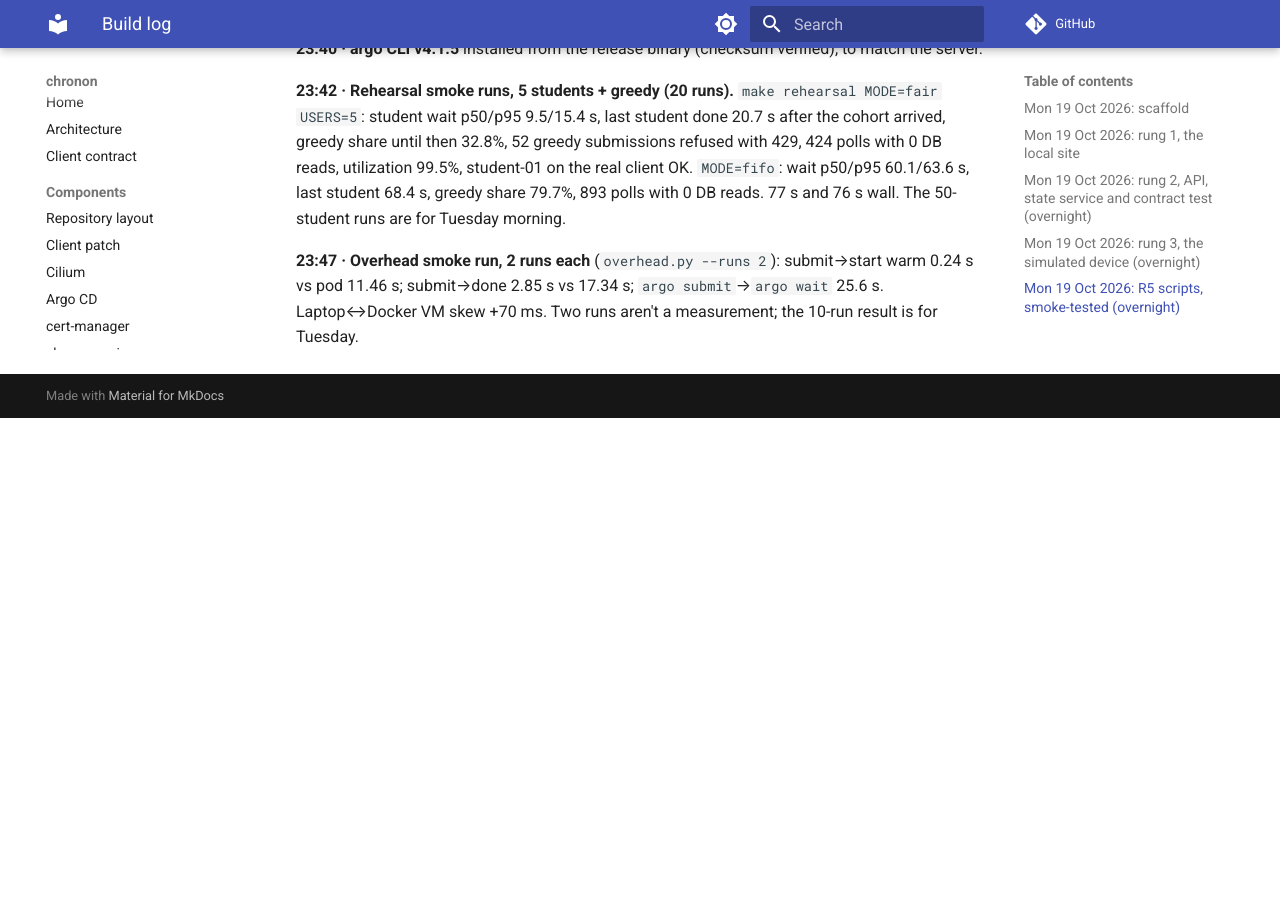
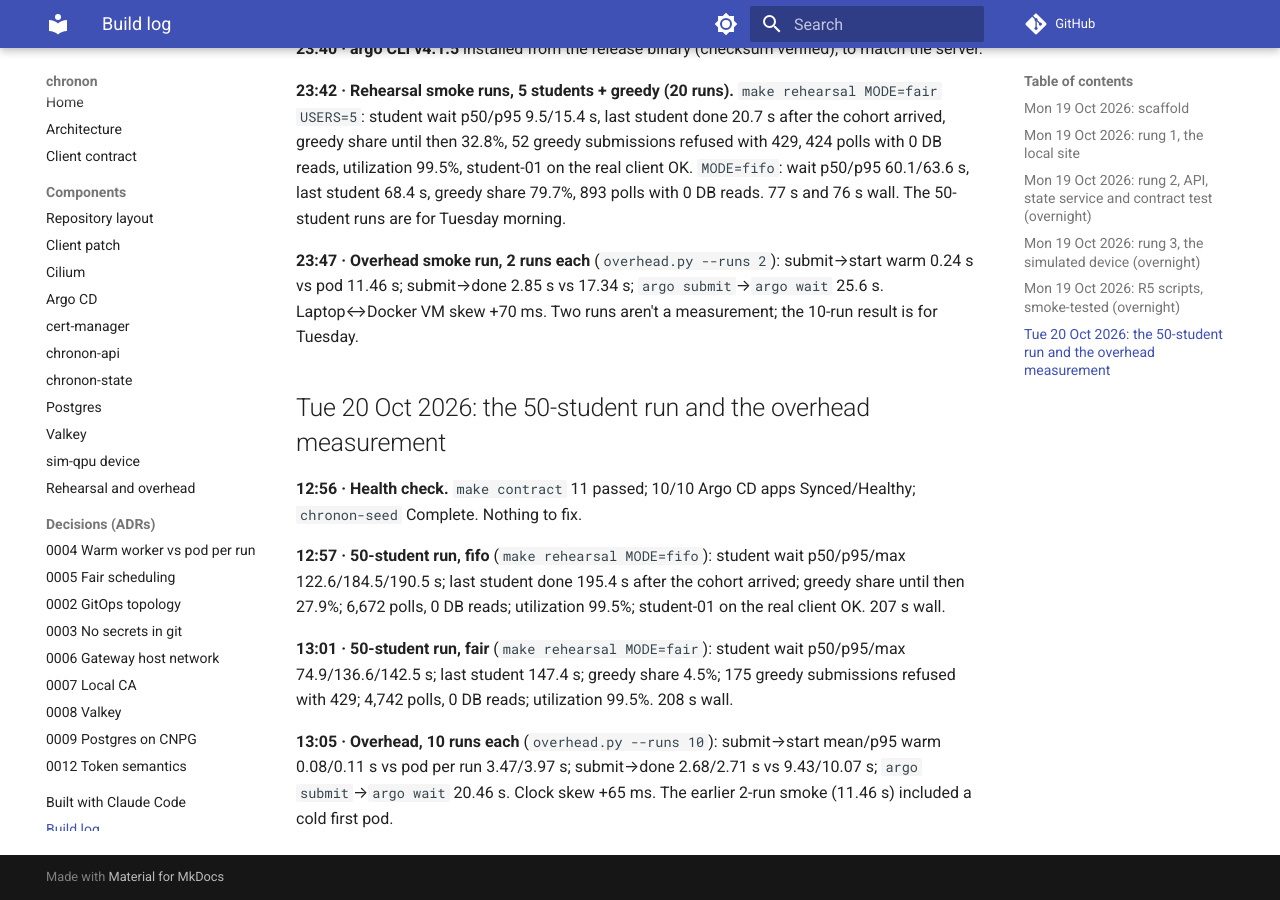
Before and after one commit to 0relDanilov/chronon, an MkDocs documentation site: the page built from docs/build-log.md, in a window 1280 px wide and 900 px high, scrolled down 4901 px. Built offline with MkDocs 1.6.1 and Material for MkDocs 9.7.7, drawn with Linux system fonts in a browser that asks for light colours; comment, search, counter and statistics services are not loaded; before the commit the page ends 5319 px from its top, so only the background shows below that.

Commit message:
50-student rehearsal and overhead numbers; expired-token notebook cell; honesty pass
- ADR-0004/0005, rehearsal.md, build log: 50-student fifo/fair runs and the
  10-run warm-vs-pod overhead measurement
- notebook: cell 5 shows the client printing the readable 401 when a
  token's window has closed; re-executed end to end
- README/architecture: the ARC backend is planned, not built; one site
  exists; CI pushes docs to gh-pages but Pages isn't enabled

Co-Authored-By: Claude Opus 5.5 <noreply@anthropic.com>

```diff
--- a/docs/adr/0004-warm-worker-vs-pod-per-run.md
+++ b/docs/adr/0004-warm-worker-vs-pod-per-run.md
@@ -35,4 +35,7 @@ cost is amortized over minutes (the Stark-map backend).
 |---|---|---|
 | Warm worker, one default `t1` run, submit to SUCCESS seen by the client | 3.6 s wall (2.08 s device + 0.7 s reconfigure and reset + 1 s poll granularity) | `qc.run("t1", {"qubit": 0})` at 23:23 |
 | Smoke (2 runs each, not a measurement): submit→start · submit→done | warm 0.24 s · 2.85 s; pod per run 11.46 s · 17.34 s (clock skew +70 ms) | `overhead.py --runs 2`, Mon 23:47 |
-| Pod per run vs warm worker: mean and p95, 10 runs each | *to be measured Tuesday* | `uv run --extra dev python scripts/rehearsal/overhead.py --runs 10` |
+| **10 runs each**: submit→start mean / p95 | warm 0.08 / 0.11 s; pod per run 3.47 / 3.97 s | `uv run --extra dev python scripts/rehearsal/overhead.py --runs 10`, Tue 20 Oct 13:05 |
+| 10 runs each: submit→done mean / p95 | warm 2.68 / 2.71 s; pod per run 9.43 / 10.07 s (≈3.5×) | same |
+| 10 runs: `argo submit`→`argo wait` wall (incl. Argo bookkeeping) | 20.46 / 20.76 s | same |
+| Laptop↔Docker VM clock skew (not subtracted) | +65 ms | same |
--- a/docs/adr/0005-fair-scheduling.md
+++ b/docs/adr/0005-fair-scheduling.md
@@ -36,6 +36,9 @@ keys of a backend would need one hash tag, `{sim-qpu}`, to stay on one shard.
 - Switching modes strands nothing: pop drains the other mode's structures
   too.
 - The cap applies only to queued runs, not to the one running.
+- Fair doesn't make one device faster: 50 runs of ≈2.8 s are ≈140 s of
+  device time under either policy. It removes the greedy user's head start
+  (20 runs ≈ 56 s) from everyone else's wait and bounds its queue.
 
 ## Measured numbers
 
@@ -43,4 +46,8 @@ keys of a backend would need one hash tag, `{sim-qpu}`, to stay on one shard.
 |---|---|---|
 | Order, 20 greedy queued then 5 users × 1 (unit test, real Lua) | fair: all 5 within the first 6 pops; fifo: after all 20 | `pytest tests/unit/test_queue.py` |
 | Smoke rehearsal, 5 students + greedy (20 runs): student wait p50/p95; greedy share until last student | fifo 60.1/63.6 s, 79.7%; fair 9.5/15.4 s, 32.8% | `make rehearsal MODE=fifo USERS=5` / `MODE=fair`, Mon 23:42 |
-| Rehearsal, 50 students | *Tuesday* | `make rehearsal MODE=fifo` / `MODE=fair` |
+| **50-student run**, + greedy (20 runs): student wait p50 / p95 | fifo 122.6 / 184.5 s; fair 74.9 / 136.6 s | `make rehearsal MODE=fifo` / `MODE=fair`, Tue 20 Oct 12:57 / 13:01 |
+| 50-student run: greedy share of device time until the last student finished | fifo 27.9%; fair 4.5% | same |
+| 50-student run: last student done after the cohort arrived | fifo 195.4 s; fair 147.4 s | same |
+| 50-student run: polls served · DB reads while polling | fifo 6,672 · 0; fair 4,742 · 0 | same |
+| 50-student run: greedy submissions refused (429) | fifo 0; fair 175 | same |
--- a/docs/architecture.md
+++ b/docs/architecture.md
@@ -1,6 +1,6 @@
 # Architecture
 
-**Status:** rungs 1–3 exist: the local site (kind, Cilium, Argo CD, cert-manager, CNPG, Valkey, Argo Workflows, the Gateway) and the task and state services, which pass the contract test with the real client, and the simulated sim-qpu device with its fifo/fair queue. Each component below gets
+**Status:** rungs 1–3 exist: the local site (kind, Cilium, Argo CD, cert-manager, CNPG, Valkey, Argo Workflows, the Gateway) and the task and state services, which pass the contract test with the real client, and the simulated sim-qpu device with its fifo/fair queue. Only one site (`local`) exists, and the ARC backend is planned, not built. Each component below gets
 its own page under *Components* once it's built; until then it's listed as
 *planned*.
 
@@ -10,7 +10,7 @@ its own page under *Components* once it's built; until then it's listed as
 |---|---|---|
 | `src/chronon/auth.py` | RS256 provider-token verification: signature, window, roles, projects | exists |
 | `src/chronon/contract.py` | Pydantic models mirroring the client (datasets, task status) | exists |
-| `src/chronon/api/app.py` | task API: `/task/{backend}/{workflow}`, `/task/{backend}/{id}`, `DELETE`, `/metrics` | exists (inline `echo`; device queue in rung 3) |
+| `src/chronon/api/app.py` | task API: `/task/{backend}/{workflow}`, `/task/{backend}/{id}`, `DELETE`, `/metrics` | exists (inline `echo`; `t1` and `calibrate` through the device queue) |
 | `src/chronon/state/app.py` | state service: `/{backend}/state/`, `/{backend}/state/{id}`, `/children`, `/{backend}/timeseries/` | exists |
 | `src/chronon/queue.py` | Valkey queue, fifo and per-user fair modes | exists |
 | `src/chronon/db.py`, `alembic/` | SQLAlchemy models for tasks and datasets; Alembic | exists |
@@ -25,8 +25,8 @@ its own page under *Components* once it's built; until then it's listed as
 | `scripts/bootstrap/local.sh` | the substrate: kind, Gateway API CRDs, Cilium, images, Argo CD, root app | exists |
 | `scripts/mint_tokens.py` | demo tokens via the client's TokenGenerator | exists |
 | `scripts/connect.py` | `connect(backend)`: the patched client in one call | exists |
-| `scripts/rehearsal/` | the workshop rehearsal and overhead measurement | exists (smoke-tested with 5 users) |
-| `notebooks/demo.ipynb` | the demo: connect, summary, t1 with fit, calibrations and trend | exists |
+| `scripts/rehearsal/` | the workshop rehearsal and overhead measurement | exists (50-student runs in both modes and a 10-run overhead measurement done) |
+| `notebooks/demo.ipynb` | the demo: connect, summary, t1 with fit, calibrations and trend, an expired token's 401 | exists |
 | `docker/Dockerfile` | images: `base` (exists) and `arc` (planned) targets | partly |
 | `clusters/local/` | the local site: kind bootstrap, Argo CD apps, values, overlays | exists |
 | `platform/` | shared components: cilium, cert-manager, pki, cnpg, postgres, valkey, argo-workflows, gateway | exists |
@@ -34,4 +34,4 @@ its own page under *Components* once it's built; until then it's listed as
 | `backends/arc/` | the Stark-map backend | planned |
 | `services/k8s/base/` | API and state Deployments, Services, HTTPRoutes, provider keys, seed hook | exists |
 | `docs/` | this site (MkDocs Material) | exists |
-| `.github/workflows/ci.yml` | gates, images, docs deploy | exists |
+| `.github/workflows/ci.yml` | gates; `base` image to GHCR; docs built and pushed to the `gh-pages` branch (GitHub Pages isn't enabled, so the site isn't published) | exists |
--- a/docs/build-log.md
+++ b/docs/build-log.md
@@ -249,3 +249,23 @@ reads. 77 s and 76 s wall. The 50-student runs are for Tuesday morning.
 submit→start warm 0.24 s vs pod 11.46 s; submit→done 2.85 s vs 17.34 s;
 `argo submit`→`argo wait` 25.6 s. Laptop↔Docker VM skew +70 ms. Two runs
 aren't a measurement; the 10-run result is for Tuesday.
+
+## Tue 20 Oct 2026: the 50-student run and the overhead measurement
+
+**12:56 · Health check.** `make contract` 11 passed; 10/10 Argo CD apps
+Synced/Healthy; `chronon-seed` Complete. Nothing to fix.
+
+**12:57 · 50-student run, fifo** (`make rehearsal MODE=fifo`): student wait
+p50/p95/max 122.6/184.5/190.5 s; last student done 195.4 s after the cohort
+arrived; greedy share until then 27.9%; 6,672 polls, 0 DB reads; utilization
+99.5%; student-01 on the real client OK. 207 s wall.
+
+**13:01 · 50-student run, fair** (`make rehearsal MODE=fair`): student wait
+p50/p95/max 74.9/136.6/142.5 s; last student 147.4 s; greedy share 4.5%; 175
+greedy submissions refused with 429; 4,742 polls, 0 DB reads; utilization
+99.5%. 208 s wall.
+
+**13:05 · Overhead, 10 runs each** (`overhead.py --runs 10`): submit→start
+mean/p95 warm 0.08/0.11 s vs pod per run 3.47/3.97 s; submit→done 2.68/2.71 s
+vs 9.43/10.07 s; `argo submit`→`argo wait` 20.46 s. Clock skew +65 ms. The
+earlier 2-run smoke (11.46 s) included a cold first pod.
--- a/docs/components/rehearsal.md
+++ b/docs/components/rehearsal.md
@@ -34,7 +34,29 @@ the real client's result; the rejection's detail. Output goes to
 timeline of who held the device, plus the wait CDF; both modes once both have
 run).
 
-## Smoke run (5 students, not the 50-student result)
+## 50-student run (Tue 20 Oct, 12:57 and 13:01)
+
+50 students + `greedy-01` (20 runs), simulated device, `make rehearsal
+MODE=fifo` then `MODE=fair`.
+
+| | fifo | fair |
+|---|---|---|
+| student wait p50 / p95 / max | 122.6 / 184.5 / 190.5 s | 74.9 / 136.6 / 142.5 s |
+| total as a student sees it p50 / p95 | 127.0 / 188.9 s | 78.8 / 141.1 s |
+| last student done after the cohort arrived | 195.4 s | 147.4 s |
+| greedy share of device time until the last student | 27.9% | 4.5% |
+| greedy submissions refused (429) | 0 | 175 |
+| polls served · DB reads while polling | 6,672 · 0 | 4,742 · 0 |
+| device utilization | 99.5% | 99.5% |
+| student-01 on the real client | OK | OK |
+
+What it means: one device serves ≈2.8 s per run, so 50 runs are ≈140 s of
+device time under either policy. Fair removes the greedy user's 20-run
+(≈56 s) head start from everyone's wait and caps its queue at 5. For a
+300-person workshop on one device, ≈14 minutes of device time is the floor
+under any policy: scheduling decides who waits, capacity decides how long.
+
+## Smoke run (5 students, earlier check)
 
 | | fifo | fair |
 |---|---|---|
@@ -53,9 +75,19 @@ Both paths run identical device code (reconfigure → T1 → reset), one run at
 time on an idle device. *Start* is when the device code begins: the warm
 task's `started_at`, or the pod's first log line `CHRONON_START`, printed
 before any import, so image start and Python imports count as pod overhead.
-The script prints the laptop↔Docker VM clock skew (+70 ms in the smoke run).
+The script prints the laptop↔Docker VM clock skew (+65 ms in the 10-run measurement).
 
-Smoke run, **2 runs each** (not a measurement):
+**10 runs each** (Tue 20 Oct 13:05, `overhead.py --runs 10`):
+
+| | submit → start mean / p95 | submit → done mean / p95 |
+|---|---|---|
+| warm worker | 0.08 / 0.11 s | 2.68 / 2.71 s |
+| pod per run | 3.47 / 3.97 s | 9.43 / 10.07 s |
+
+Clock skew +65 ms. A pod per run adds ≈3.4 s before the device code starts,
+plus ≈3 s of imports inside the pod: ≈3.5× the warm worker end to end.
+
+Earlier smoke run, **2 runs each** (its first pod was cold):
 
 | | submit → start | submit → done |
 |---|---|---|
```
Also changed, not shown: other parts of docs/adr/0004-warm-worker-vs-pod-per-run.md (+1 -1 lines), README.md (+1 -1 lines), 1 other file.
